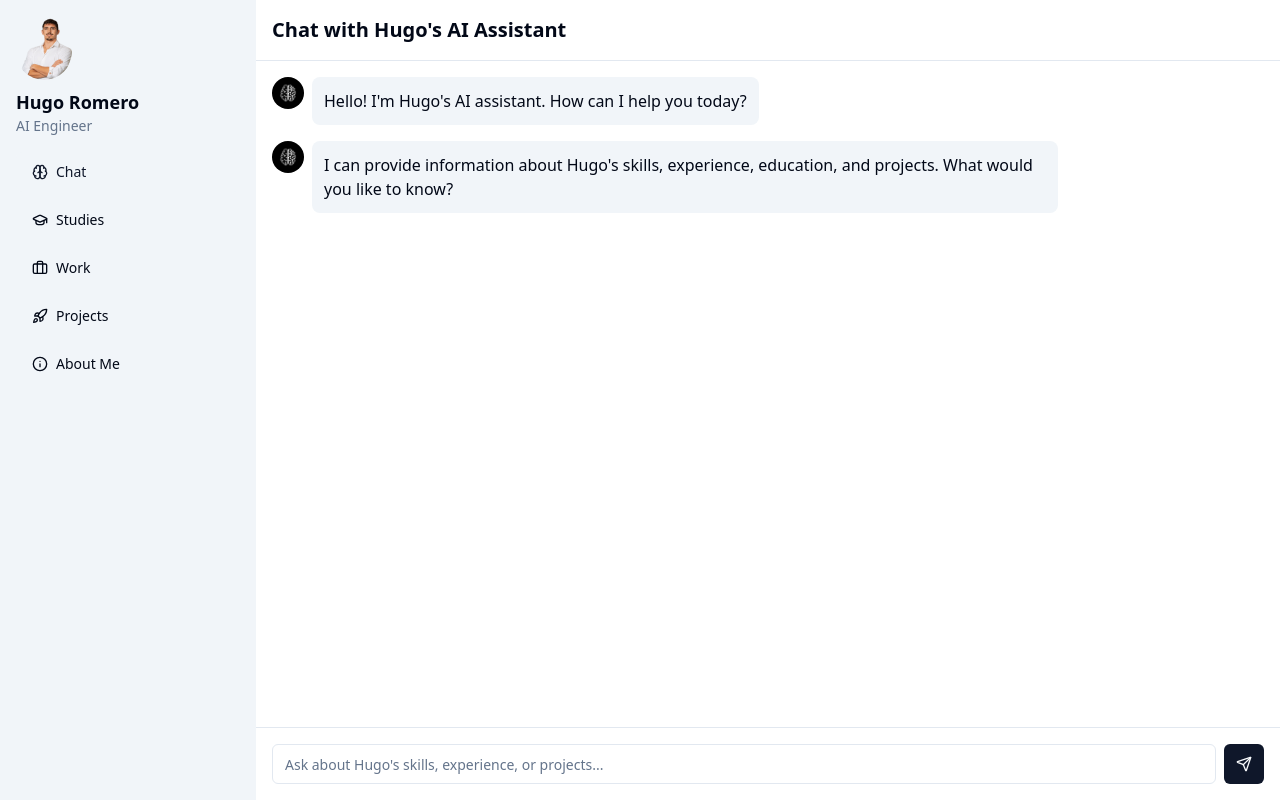
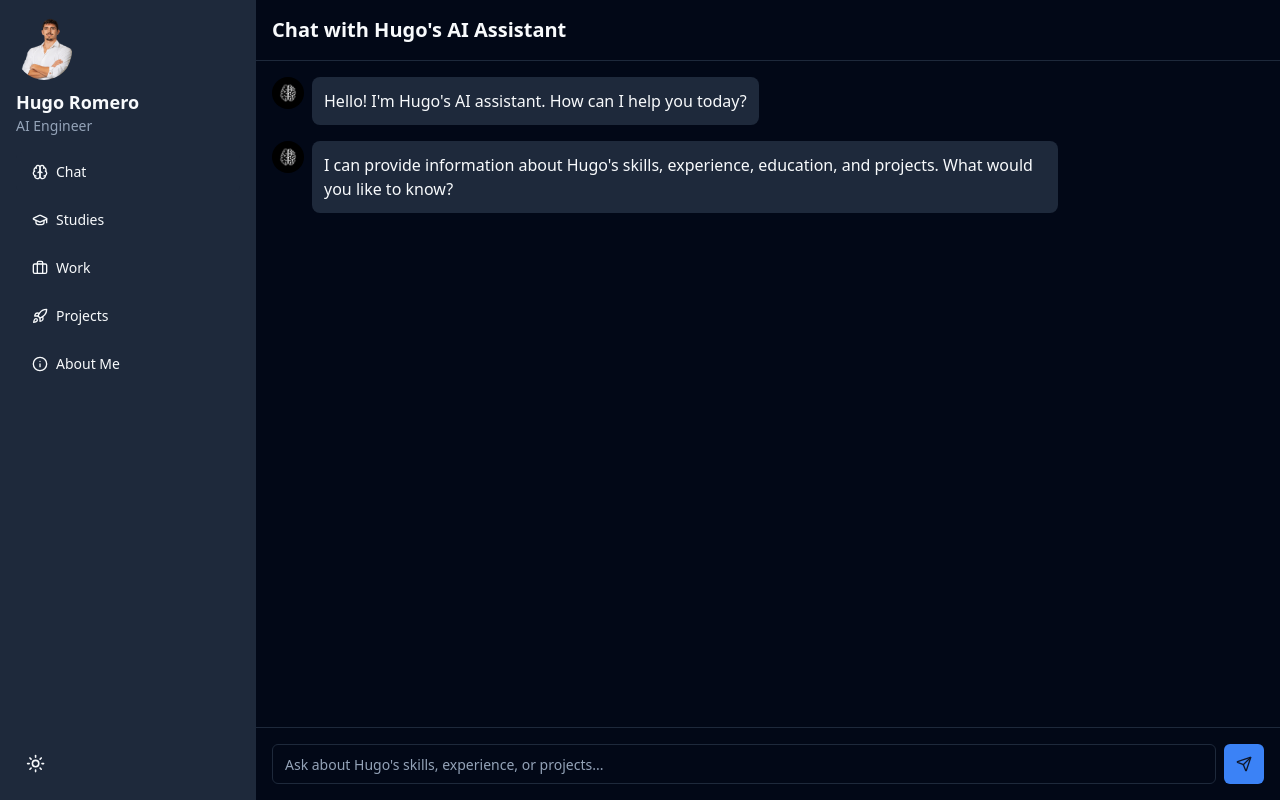
Before and after one commit to hugoromerorico/hugoromerorico.github.io, a Next.js app: page / in a window 1280 px wide. Built offline with nearby package versions, Linux system fonts and the light colour scheme.

Commit message:
Add dark mode

```diff
--- a/app/globals.css
+++ b/app/globals.css
@@ -6,65 +6,46 @@
   :root {
     --background: 0 0% 100%;
     --foreground: 222.2 84% 4.9%;
-
+    --card: 0 0% 100%;
+    --card-foreground: 222.2 84% 4.9%;
+    --popover: 0 0% 100%;
+    --popover-foreground: 222.2 84% 4.9%;
+    --primary: 221.2 83.2% 53.3%;
+    --primary-foreground: 210 40% 98%;
+    --secondary: 210 40% 96.1%;
+    --secondary-foreground: 222.2 47.4% 11.2%;
     --muted: 210 40% 96.1%;
     --muted-foreground: 215.4 16.3% 46.9%;
-
-    --popover: 0 0% 100%;
-    --popover-foreground: 222.2 84% 4.9%;
-
-    --card: 0 0% 100%;
-    --card-foreground: 222.2 84% 4.9%;
-
+    --accent: 210 40% 96.1%;
+    --accent-foreground: 222.2 47.4% 11.2%;
+    --destructive: 0 84.2% 60.2%;
+    --destructive-foreground: 210 40% 98%;
     --border: 214.3 31.8% 91.4%;
     --input: 214.3 31.8% 91.4%;
-
-    --primary: 222.2 47.4% 11.2%;
-    --primary-foreground: 210 40% 98%;
-
-    --secondary: 210 40% 96.1%;
-    --secondary-foreground: 222.2 47.4% 11.2%;
-
-    --accent: 210 40% 96.1%;
-    --accent-foreground: 222.2 47.4% 11.2%;
-
-    --destructive: 0 84.2% 60.2%;
-    --destructive-foreground: 210 40% 98%;
-
-    --ring: 215 20.2% 65.1%;
-
+    --ring: 221.2 83.2% 53.3%;
     --radius: 0.5rem;
   }
 
   .dark {
     --background: 222.2 84% 4.9%;
     --foreground: 210 40% 98%;
-
+    --card: 222.2 84% 4.9%;
+    --card-foreground: 210 40% 98%;
+    --popover: 222.2 84% 4.9%;
+    --popover-foreground: 210 40% 98%;
+    --primary: 217.2 91.2% 59.8%;
+    --primary-foreground: 222.2 47.4% 11.2%;
+    --secondary: 217.2 32.6% 17.5%;
+    --secondary-foreground: 210 40% 98%;
     --muted: 217.2 32.6% 17.5%;
     --muted-foreground: 215 20.2% 65.1%;
-
-    --popover: 222.2 84% 4.9%;
-    --popover-foreground: 210 40% 98%;
-
-    --card: 222.2 84% 4.9%;
-    --card-foreground: 210 40% 98%;
-
+    --accent: 217.2 32.6% 17.5%;
+    --accent-foreground: 210 40% 98%;
+    --destructive: 0 62.8% 30.6%;
+    --destructive-foreground: 210 40% 98%;
     --border: 217.2 32.6% 17.5%;
     --input: 217.2 32.6% 17.5%;
-
-    --primary: 210 40% 98%;
-    --primary-foreground: 222.2 47.4% 11.2%;
-
-    --secondary: 217.2 32.6% 17.5%;
-    --secondary-foreground: 210 40% 98%;
-
-    --accent: 217.2 32.6% 17.5%;
-    --accent-foreground: 210 40% 98%;
-
-    --destructive: 0 62.8% 30.6%;
-    --destructive-foreground: 0 85.7% 97.3%;
-
-    --ring: 217.2 32.6% 17.5%;
+    --ring: 224.3 76.3% 48%;
   }
 }
 
--- a/app/layout.tsx
+++ b/app/layout.tsx
@@ -1,6 +1,7 @@
 import type { Metadata } from "next";
 import localFont from "next/font/local";
 import "./globals.css";
+import { Providers } from './providers'
 
 const geistSans = localFont({
   src: "./fonts/GeistVF.woff",
@@ -14,8 +15,8 @@ const geistMono = localFont({
 });
 
 export const metadata: Metadata = {
-  title: "Create Next App",
-  description: "Generated by create next app",
+  title: "Hugo Romero - AI Engineer Portfolio",
+  description: "Personal portfolio of Hugo Romero, AI Engineer",
 };
 
 export default function RootLayout({
@@ -24,11 +25,11 @@ export default function RootLayout({
   children: React.ReactNode;
 }>) {
   return (
-    <html lang="en">
+    <html lang="en" suppressHydrationWarning>
       <body
-        className={`${geistSans.variable} ${geistMono.variable} antialiased`}
+        className={`${geistSans.variable} ${geistMono.variable} font-sans antialiased`}
       >
-        {children}
+        <Providers>{children}</Providers>
       </body>
     </html>
   );
--- /dev/null
+++ b/app/providers.tsx
@@ -0,0 +1,7 @@
+'use client'
+
+import { ThemeProvider } from 'next-themes'
+
+export function Providers({ children }: { children: React.ReactNode }) {
+  return <ThemeProvider attribute="class" defaultTheme="dark" enableSystem>{children}</ThemeProvider>
+}
--- a/components/PortfolioChat.tsx
+++ b/components/PortfolioChat.tsx
@@ -1,9 +1,10 @@
 'use client'
 
-import { useState } from 'react'
+import { useState, useEffect } from 'react'
+import { useTheme } from 'next-themes'
 import { Avatar, AvatarFallback, AvatarImage } from "@/components/ui/avatar"
 import { Button } from "@/components/ui/button"
-import { Brain, GraduationCap, Briefcase, Rocket, Info } from 'lucide-react'
+import { Brain, GraduationCap, Briefcase, Rocket, Info, Sun, Moon } from 'lucide-react'
 import ChatSection from './ChatSection'
 import StudiesSection from './StudiesSection'
 import WorkSection from './WorkSection'
@@ -17,11 +18,17 @@ const themeData: Record<Theme, { title: string }> = {
   studies: { title: "Educational Background" },
   work: { title: "Professional Experience" },
   projects: { title: "Projects" },
-  about: { title: "About Me" },  // Added about theme
+  about: { title: "About Me" },
 }
 
-export default function Component() {
+export default function PortfolioChat() {
   const [currentTheme, setCurrentTheme] = useState<Theme>('chat')
+  const { theme, setTheme } = useTheme()
+  const [mounted, setMounted] = useState(false)
+
+  useEffect(() => {
+    setMounted(true)
+  }, [])
 
   const renderContent = () => {
     switch (currentTheme) {
@@ -31,19 +38,21 @@ export default function Component() {
         return <WorkSection />
       case 'projects':
         return <ProjectsSection />
-      case 'about':  // Added case for 'about'
+      case 'about':
         return <AboutMeSection />
       default:
         return <ChatSection />
     }
   }
 
+  if (!mounted) return null
+
   return (
     <div className="flex h-screen bg-background text-foreground">
-      <div className="w-64 bg-muted p-4 hidden md:block">
+      <div className="w-64 bg-muted p-4 hidden md:block relative">
         <div className="mb-4">
           <Avatar className="w-14 h-16 mb-2">
-            <AvatarImage src="/images/hugo-photo.png?height=40&width=40" alt="Hugo Romero" />
+            <AvatarImage src="/images/hugo-photo.png" alt="Hugo Romero" />
             <AvatarFallback>HR</AvatarFallback>
           </Avatar>
           <h2 className="text-lg font-semibold">Hugo Romero</h2>
@@ -71,6 +80,15 @@ export default function Component() {
             About Me
           </Button>
         </nav>
+        <Button
+          variant="ghost"
+          size="icon"
+          className="absolute bottom-4 left-4"
+          onClick={() => setTheme(theme === 'dark' ? 'light' : 'dark')}
+        >
+          {theme === 'dark' ? <Sun className="h-[1.2rem] w-[1.2rem]" /> : <Moon className="h-[1.2rem] w-[1.2rem]" />}
+          <span className="sr-only">Toggle theme</span>
+        </Button>
       </div>
       <div className="flex-1 flex flex-col">
         <header className="flex items-center justify-between p-4 border-b">
--- a/package.json
+++ b/package.json
@@ -17,6 +17,7 @@
     "framer-motion": "^11.5.4",
     "lucide-react": "^0.441.0",
     "next": "14.2.11",
+    "next-themes": "^0.3.0",
     "react": "^18",
     "react-dom": "^18",
     "tailwind-merge": "^2.5.2"
```
Also changed, not shown: 1 other file (tests, documents, lock files or other folders).
